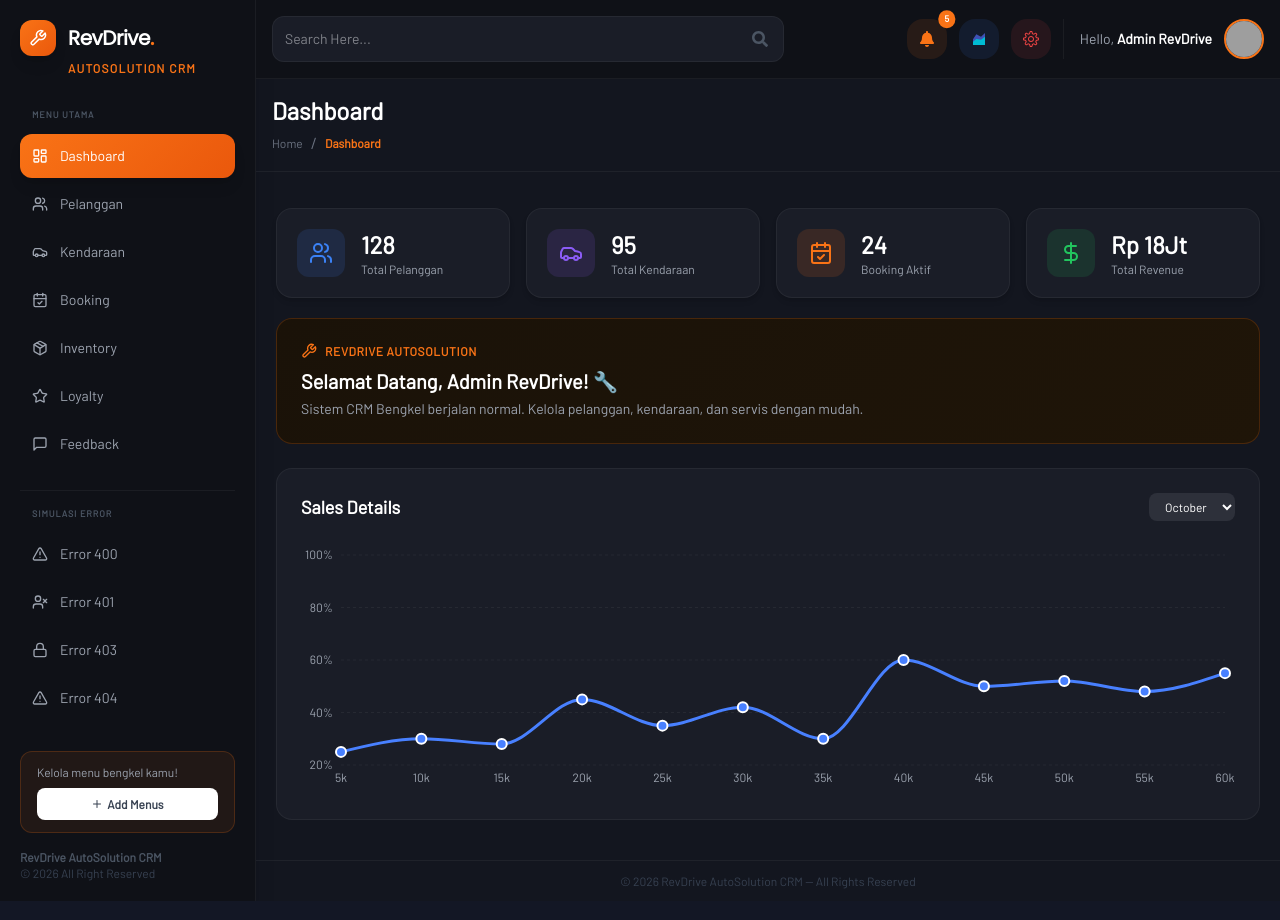
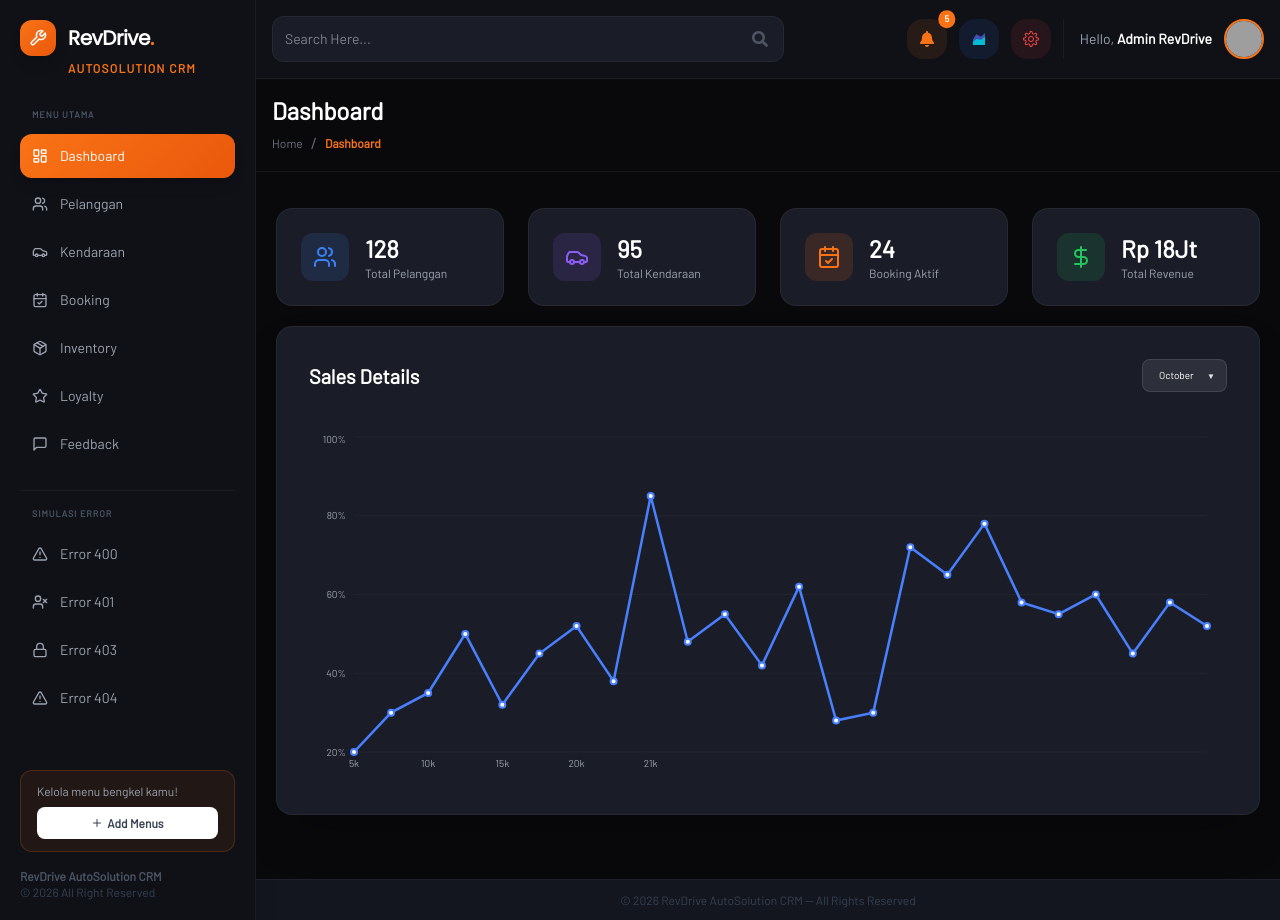
Before and after one commit to Edith24Si/frameworklanjutan_p2, a React (Vite) app: page / in a window 1280 px wide. Built offline with nearby package versions, Linux system fonts and the light colour scheme; grey boxes are pictures that could not be loaded.

Commit message:
perbaharui 3

```diff
--- a/src/pages/Dashboard.jsx
+++ b/src/pages/Dashboard.jsx
@@ -1,29 +1,28 @@
 import { LuUsers, LuCar, LuCalendarCheck, LuDollarSign, LuWrench } from "react-icons/lu";
 import PageHeader from "../components/PageHeader";
-import { ResponsiveContainer, LineChart, Line, XAxis, YAxis, CartesianGrid, Tooltip, Area } from 'recharts'; // Import elemen Recharts
+import { ResponsiveContainer, LineChart, Line, XAxis, YAxis, CartesianGrid, Tooltip, Area } from 'recharts';
 
-// Data simulasi agar mirip dengan Figma (gunakan interval data yang masuk akal)
+// Data dibuat lebih rapat untuk meniru kepadatan grafik di Figma
 const salesData = [
-  { name: '5k', sales: 25 },
-  { name: '10k', sales: 30 },
-  { name: '15k', sales: 28 },
-  { name: '20k', sales: 45 },
-  { name: '25k', sales: 35 },
-  { name: '30k', sales: 42 },
-  { name: '35k', sales: 30 },
-  { name: '40k', sales: 60 }, // Puncak data mirip 64k di Figma
-  { name: '45k', sales: 50 },
-  { name: '50k', sales: 52 },
-  { name: '55k', sales: 48 },
-  { name: '60k', sales: 55 },
+  { name: '5k', sales: 20 }, { name: '', sales: 30 }, { name: '10k', sales: 35 },
+  { name: '', sales: 50 }, { name: '15k', sales: 32 }, { name: '', sales: 45 },
+  { name: '20k', sales: 52 }, { name: '', sales: 38 }, { name: '21k', sales: 85 }, // Peak mirip Figma
+  { name: '25k', sales: 48 }, { name: '', sales: 55 }, { name: '30k', sales: 42 },
+  { name: '', sales: 62 }, { name: '35k', sales: 28 }, { name: '', sales: 30 },
+  { name: '40k', sales: 72 }, { name: '', sales: 65 }, { name: '45k', sales: 78 },
+  { name: '', sales: 58 }, { name: '50k', sales: 55 }, { name: '', sales: 60 },
+  { name: '55k', sales: 45 }, { name: '', sales: 58 }, { name: '60k', sales: 52 },
 ];
 
-// Komponen Tooltip kustom agar mirip dengan Figma yang berwarna biru
 const CustomTooltip = ({ active, payload }) => {
   if (active && payload && payload.length) {
     return (
-      <div className="bg-[#4880FF] text-white px-3 py-1.5 rounded-lg text-xs font-bold shadow-lg">
-        {payload[0].value.toFixed(2)}
+      <div className="relative mb-2">
+        <div className="bg-[#4880FF] text-white px-3 py-1 rounded-md text-[10px] font-bold shadow-xl">
+          {payload[0].value.toFixed(2)}
+        </div>
+        {/* Pointer segitiga tooltip */}
+        <div className="absolute -bottom-1 left-1/2 -translate-x-1/2 w-2 h-2 bg-[#4880FF] rotate-45"></div>
       </div>
     );
   }
@@ -39,88 +38,39 @@ export default function Dashboard() {
   ];
 
   return (
-    <div className="pb-10">
+    <div className="pb-10 bg-[#09090b] min-h-screen">
       <PageHeader title="Dashboard" breadcrumb={["Dashboard"]} />
 
-      {/* Grid Card Statistik */}
-      <div className="p-5 grid sm:grid-cols-2 md:grid-cols-4 gap-4">
+      {/* Stats Grid */}
+      <div className="p-5 grid grid-cols-1 sm:grid-cols-2 lg:grid-cols-4 gap-6">
         {cards.map((card) => (
-          <div
-            key={card.id}
-            className="flex items-center space-x-4 rounded-2xl shadow-md p-5 border"
-            style={{ background: "#1a1d27", borderColor: "#ffffff0d" }}
-          >
+          <div key={card.id} className="flex items-center space-x-4 rounded-2xl p-6 border bg-[#1a1d27] border-[#ffffff0d]">
             <div className="rounded-xl p-3" style={{ background: `${card.color}22` }}>
               <card.icon className="text-2xl" style={{ color: card.color }} />
             </div>
-            <div className="flex flex-col">
-              <span className="text-2xl font-bold text-white">{card.value}</span>
-              <span className="text-xs" style={{ color: "#9ca3af" }}>
-                {card.label}
-              </span>
+            <div>
+              <p className="text-2xl font-bold text-white">{card.value}</p>
+              <p className="text-xs text-[#9ca3af]">{card.label}</p>
             </div>
           </div>
         ))}
       </div>
 
-      {/* Welcome Banner */}
-      <div
-        className="mx-5 rounded-2xl p-6 border mb-6"
-        style={{
-          background: "linear-gradient(135deg, #1a1208, #1f1508)",
-          borderColor: "rgba(249,115,22,0.2)",
-        }}
-      >
-        <div className="flex items-center gap-2 mb-2">
-          <LuWrench size={16} style={{ color: "#f97316" }} />
-          <span className="text-xs font-semibold uppercase tracking-wider" style={{ color: "#f97316" }}>
-            RevDrive AutoSolution
-          </span>
-        </div>
-        <h2 className="text-xl font-black text-white mb-1">Selamat Datang, Admin RevDrive! 🔧</h2>
-        <p className="text-sm" style={{ color: "#9ca3af" }}>
-          Sistem CRM Bengkel berjalan normal. Kelola pelanggan, kendaraan, dan servis dengan mudah.
-        </p>
-      </div>
-
-      {/* SALES DETAILS - IMPLEMENTASI RECHARTS YANG MIRIP FIGMA */}
-      <div
-        className="mx-5 rounded-2xl p-6 border"
-        style={{ background: "#1a1d27", borderColor: "#ffffff0d" }}
-      >
-        <div className="flex justify-between items-center mb-6">
-          <h3 className="text-lg font-bold text-white">Sales Details</h3>
-          <select className="bg-[#2d303a] text-xs text-white px-3 py-1.5 rounded-lg border-none outline-none cursor-pointer">
-            <option>October</option>
-          </select>
+      {/* Sales Details - Figma High Fidelity Version */}
+      <div className="mx-5 rounded-2xl p-8 border bg-[#1a1d27] border-[#ffffff0d] shadow-2xl">
+        <div className="flex justify-between items-center mb-10">
+          <h3 className="text-xl font-bold text-white">Sales Details</h3>
+          <div className="relative">
+            <select className="appearance-none bg-[#2d303a] text-[10px] text-white px-4 py-2 pr-8 rounded-lg border border-[#ffffff1a] outline-none">
+              <option>October</option>
+            </select>
+            <div className="absolute right-3 top-1/2 -translate-y-1/2 pointer-events-none text-[8px]">▼</div>
+          </div>
         </div>
 
-        {/* Container untuk Grafik (wajibResponsiveContainer) */}
-        <div className="h-[250px] w-full text-xs" style={{ color: "#9ca3af" }}>
+        <div className="h-[350px] w-full">
           <ResponsiveContainer width="100%" height="100%">
-            <LineChart
-              data={salesData}
-              margin={{ top: 10, right: 10, left: -20, bottom: 0 }}
-            >
-              {/* Grid transparan sesuai Figma */}
-              <CartesianGrid strokeDasharray="3 3" stroke="#ffffff0d" vertical={false} />
-
-              {/* Sumbu X (Kategori: 5k, 10k, dll) */}
-              <XAxis dataKey="name" axisLine={false} tickLine={false} stroke="#9ca3af" />
-
-              {/* Sumbu Y (Persentase: 100%, 80%, dll) */}
-              <YAxis
-                axisLine={false}
-                tickLine={false}
-                stroke="#9ca3af"
-                tickFormatter={(value) => `${value}%`}
-                ticks={[20, 40, 60, 80, 100]}
-              />
-
-              {/* Tooltip Kustom (Warna Biru Figma) */}
-              <Tooltip content={<CustomTooltip />} cursor={{ stroke: '#4880FF22', strokeWidth: 1 }} />
-
-              {/* Definisi Gradient Biru di bawah garis (Area Chart) */}
+            <LineChart data={salesData} margin={{ top: 5, right: 20, left: -15, bottom: 0 }}>
               <defs>
                 <linearGradient id="colorSales" x1="0" y1="0" x2="0" y2="1">
                   <stop offset="5%" stopColor="#4880FF" stopOpacity={0.2}/>
@@ -128,23 +78,52 @@ export default function Dashboard() {
                 </linearGradient>
               </defs>
 
-              {/* Area Grafik (Gradient di bawah garis) */}
-              <Area type="monotone" dataKey="sales" stroke="none" fill="url(#colorSales)" fillOpacity={1} />
+              <CartesianGrid strokeDasharray="0" stroke="#ffffff08" vertical={false} />
 
-              {/* Garis Grafik Utama (Warna Biru Figma, type monotone agar smooth) */}
+              <XAxis
+                dataKey="name"
+                axisLine={false}
+                tickLine={false}
+                stroke="#9ca3af"
+                tick={{fontSize: 10, fill: '#9ca3af'}}
+                interval={1} // Mengatur kerapatan label
+              />
+
+              <YAxis
+                axisLine={false}
+                tickLine={false}
+                stroke="#9ca3af"
+                tickFormatter={(val) => `${val}%`}
+                ticks={[20, 40, 60, 80, 100]}
+                tick={{fontSize: 10, fill: '#9ca3af'}}
+              />
+
+              <Tooltip
+                content={<CustomTooltip />}
+                cursor={{ stroke: '#4880FF', strokeWidth: 1, strokeDasharray: '3 3' }}
+              />
+
+              <Area
+                type="linear"
+                dataKey="sales"
+                stroke="none"
+                fill="url(#colorSales)"
+                connectNulls={true}
+              />
+
               <Line
-                type="monotone"
+                type="linear" // SANGAT PENTING: Membuat grafik patah/runcing
                 dataKey="sales"
                 stroke="#4880FF"
-                strokeWidth={3}
-                dot={{ stroke: '#ffffff', strokeWidth: 2, fill: '#4880FF', r: 5 }} // Lingkaran poin sesuai Figma
-                activeDot={{ stroke: '#4880FF', strokeWidth: 2, fill: '#ffffff', r: 7 }} // Efek lingkaran aktif
+                strokeWidth={2.5}
+                dot={{ stroke: '#4880FF', strokeWidth: 2, fill: '#ffffff', r: 3 }}
+                activeDot={{ stroke: '#FF9500', strokeWidth: 4, fill: '#ffffff', r: 5 }} // Dot orange saat hover seperti Figma
+                connectNulls={true}
               />
             </LineChart>
           </ResponsiveContainer>
         </div>
       </div>
-
     </div>
   );
 }
```
